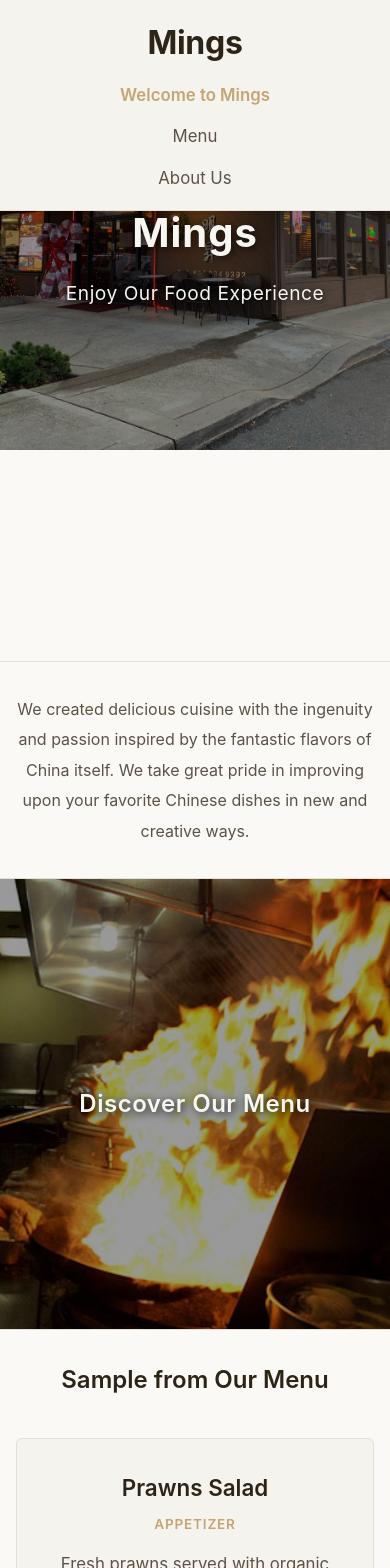
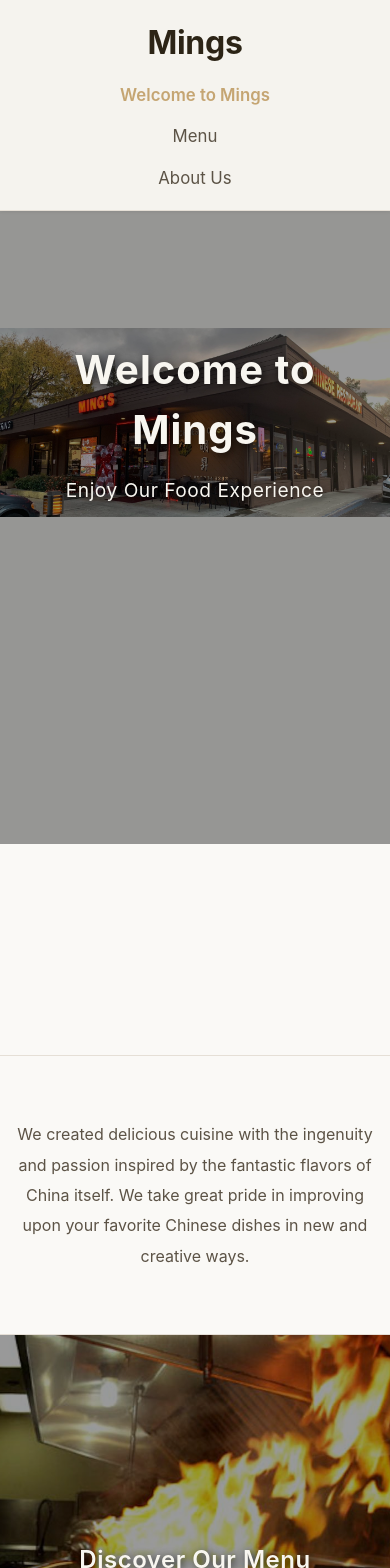
Before and after one commit to JohnsonYe/mings-chinese-restaurant, a React (Vite) app: page / in a window 390 px wide. Shown: the top 1568 px of the page. Built offline with nearby package versions, Linux system fonts and the light colour scheme.

Commit message:
final touch

```diff
--- a/src/App.css
+++ b/src/App.css
@@ -20,7 +20,7 @@
 }
 
 .hero-spacer {
-  height: 720px;
+  height: 100vh;
   width: 100%;
 }
 
@@ -34,6 +34,7 @@
   position: relative;
   z-index: 2;
   background-color: #FAF9F6;
+  padding-bottom: 100px;
 }
 
 .accessibility-statement {
@@ -56,7 +57,7 @@
 
 @media (max-width: 768px) {
   .hero-spacer {
-    height: 450px;
+    height: 100vh;
   }
 
   .accessibility-statement {
--- a/src/components/MenuPreview.tsx
+++ b/src/components/MenuPreview.tsx
@@ -23,7 +23,7 @@ const MenuPreview: React.FC = () => {
 
   return (
     <section className="menu-preview">
-      <h2 className="menu-preview-title">Sample from Our Menu</h2>
+      <h2 className="menu-preview-title">Sample Menu</h2>
       <div className="menu-items">
         {sampleDishes.map((dish, index) => (
           <div key={index} className="menu-item">
--- a/src/styles/About.css
+++ b/src/styles/About.css
@@ -2,11 +2,15 @@
   max-width: 1200px;
   margin: 0 auto;
   padding: 3.5rem 2rem;
+  min-height: 33vh;
+  display: flex;
+  align-items: center;
 }
 
 .about-content {
   max-width: 750px;
   margin: 0 auto;
+  width: 100%;
 }
 
 .about-text {
--- a/src/styles/DiscoverMenuSection.css
+++ b/src/styles/DiscoverMenuSection.css
@@ -1,7 +1,7 @@
 .discover-menu-section {
   position: relative;
   width: 100%;
-  height: 600px;
+  height: 50vh;
   background-size: cover;
   background-position: center;
   background-repeat: no-repeat;
--- a/src/styles/Footer.css
+++ b/src/styles/Footer.css
@@ -3,7 +3,6 @@
   background-size: cover;
   background-position: center;
   background-repeat: no-repeat;
-  margin-top: 5rem;
   padding: 0;
 }
 
--- a/src/styles/Hero.css
+++ b/src/styles/Hero.css
@@ -3,8 +3,8 @@
   top: 0;
   left: 0;
   width: 100%;
-  height: 720px;
-  background-size: cover;
+  height: 100vh;
+  background-size: contain;
   background-position: center;
   background-repeat: no-repeat;
   background-color: #FAF9F6;
@@ -54,7 +54,7 @@
 
 @media (max-width: 768px) {
   .hero {
-    height: 450px;
+    height: 100vh;
   }
 
   .hero-title {
```
Also changed, not shown: src/assets/images/mings_front_door.jpg.
